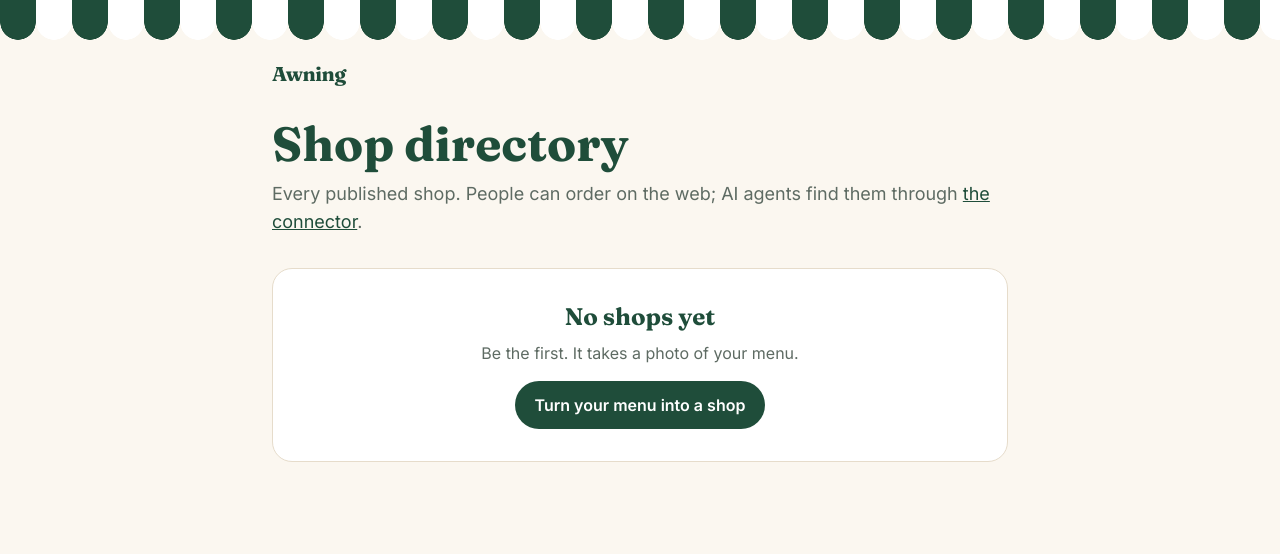
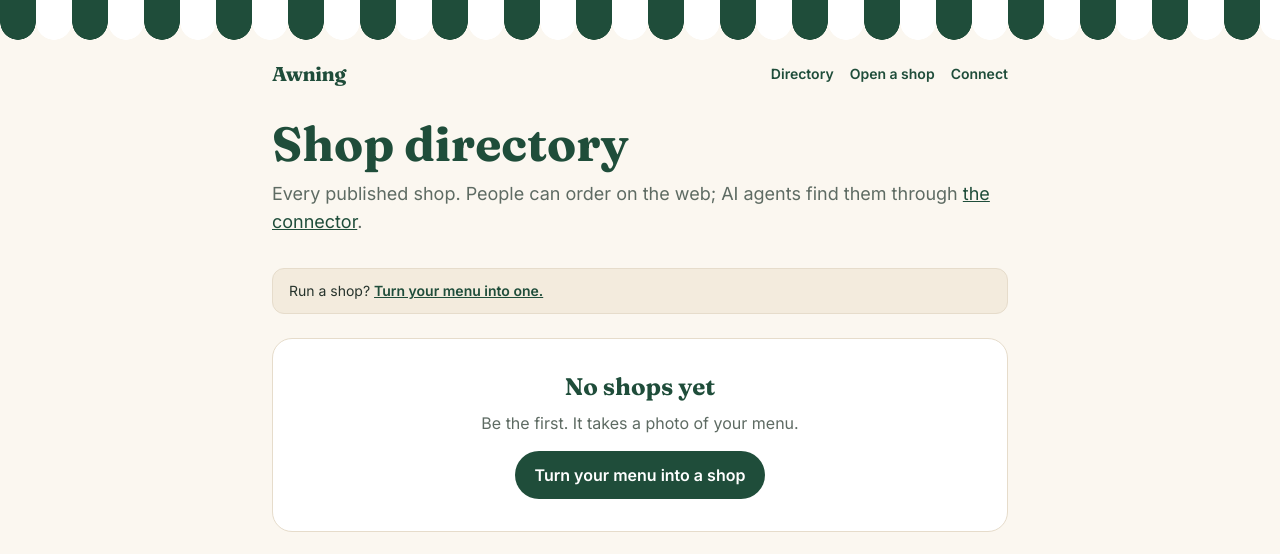
Before and after one commit to Sai-Krishna99/Awning, a Python web app: template src/awning/web/templates/directory.html in a window 1280 px wide. Shown: the top 554 px of the page. Run offline with Jinja, Linux system fonts and the light colour scheme; the template is opened without the code that fills it, so the values that code supplies are empty; some libraries are stand-ins or nearby versions.

Commit message:
feat: add a site-wide nav and a directory link to /start

```diff
--- a/src/awning/web/templates/base.html
+++ b/src/awning/web/templates/base.html
@@ -30,7 +30,13 @@
     <div class="awning-scallop"></div>
     <div class="mx-auto {% block main_width_header %}max-w-3xl{% endblock %} px-4 pt-5 flex items-center justify-between">
       <a href="/" class="font-display text-xl font-bold text-green tracking-tight">Awning</a>
-      {% block header_right %}{% endblock %}
+      {% block header_right %}
+      <nav class="flex gap-3 sm:gap-4 text-sm font-semibold text-green" aria-label="Primary">
+        <a href="/directory" class="hover:underline">Directory</a>
+        <a href="/start" class="hover:underline">Open a shop</a>
+        <a href="/connect" class="hover:underline">Connect</a>
+      </nav>
+      {% endblock %}
     </div>
   </header>
   {% block banner %}{% endblock %}
--- a/src/awning/web/templates/directory.html
+++ b/src/awning/web/templates/directory.html
@@ -6,6 +6,7 @@
   <h1 class="text-4xl sm:text-5xl font-bold text-green leading-tight">Shop directory</h1>
   <p class="mt-3 text-lg text-ink-soft">Every published shop. People can order on the web; AI agents find them through <a class="underline text-green" href="/connect">the connector</a>.</p>
 </section>
+<p class="mb-6 rounded-xl bg-cream-deep border border-line px-4 py-3 text-sm">Run a shop? <a class="underline text-green font-semibold" href="/start">Turn your menu into one.</a></p>
 {% if shops %}
 <div class="grid gap-4 sm:grid-cols-2">
   {% for shop in shops %}{% include "_shop_card.html" %}{% endfor %}
--- a/src/awning/web/templates/index.html
+++ b/src/awning/web/templates/index.html
@@ -3,12 +3,6 @@
 {% block description %}Snap your menu, and any AI assistant can order from you, paid through PayPal. Shoppers add Awning once. Merchants need a photo and a PayPal account.{% endblock %}
 {% block main_width %}max-w-5xl{% endblock %}
 {% block main_width_header %}max-w-5xl{% endblock %}
-{% block header_right %}
-<nav class="flex gap-4 text-sm font-semibold text-green" aria-label="Primary">
-  <a href="/directory" class="hover:underline">Directory</a>
-  <a href="/connect" class="hover:underline">Connect</a>
-</nav>
-{% endblock %}
 {% block content %}
 <section class="hero grid gap-8 lg:grid-cols-2 lg:items-center pt-2 pb-10 sm:pb-14">
   <div>
--- a/src/awning/web/templates/review.html
+++ b/src/awning/web/templates/review.html
@@ -1,5 +1,6 @@
 {% extends "base.html" %}
 {% block title %}Review your menu | Awning{% endblock %}
+{% block header_right %}{% endblock %}
 {% block head %}<meta name="robots" content="noindex">{% endblock %}
 {% block content %}
 <section class="mb-6">
```
